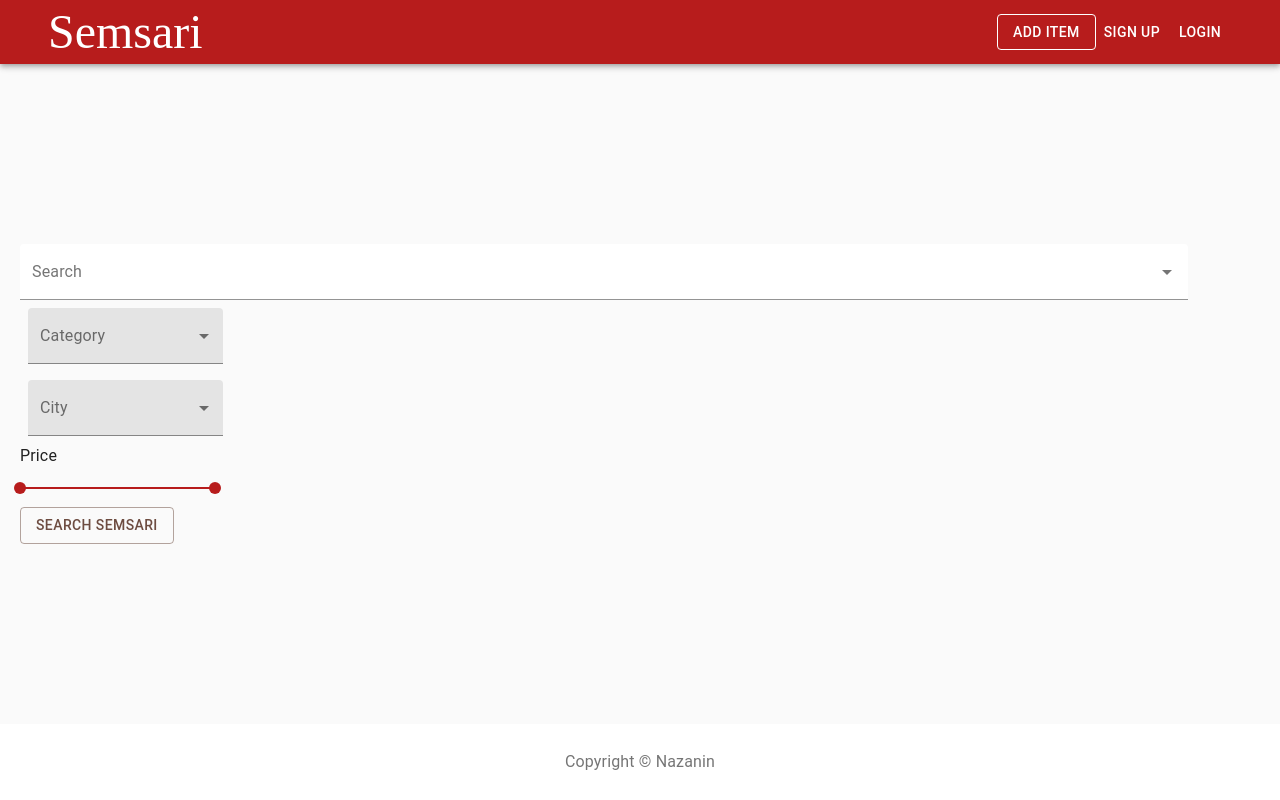
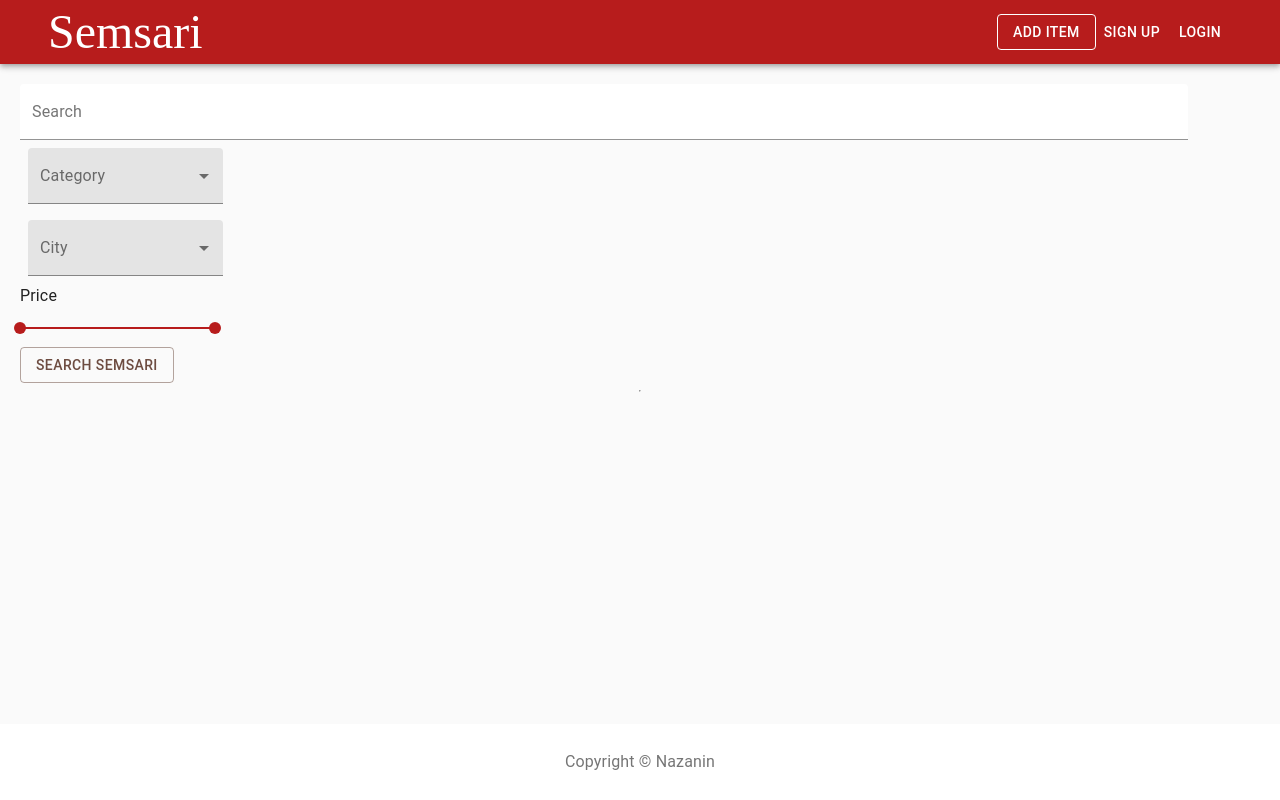
Before and after one commit to nazi-pira/semsari, a React (Create React App) app: page /search in a window 1280 px wide. Built offline with nearby package versions, Linux system fonts and the light colour scheme; a web font is replaced by a local one.

Commit message:
search (WIP)

```diff
--- a/src/components/items/ItemSearch.js
+++ b/src/components/items/ItemSearch.js
@@ -1,94 +1,46 @@
-import fetch from 'cross-fetch';
 import React from 'react';
+import { useDispatch } from 'react-redux';
+import { useHistory } from 'react-router-dom';
+
 import TextField from '@material-ui/core/TextField';
-import Autocomplete from '@material-ui/lab/Autocomplete';
-import CircularProgress from '@material-ui/core/CircularProgress';
+
 import { makeStyles } from '@material-ui/core/styles';
 
-function sleep(delay = 0) {
-  return new Promise((resolve) => {
-    setTimeout(resolve, delay);
-  });
-}
+import { getSearchResults } from '../../reducers/item.reducer';
 
 const useStyles = makeStyles(() => ({
   inputRoot: {
-    color: 'blue',
+    color: 'black',
     fontFamily: 'Roboto Mono',
     backgroundColor: '#fff',
     '&:hover': {
       backgroundColor: '#fff'
-    },
-    '&:Mui-focused': {
-      backgroundColor: 'green'
     }
   }
 }));
 export default function ItemSearch() {
-  const [open, setOpen] = React.useState(false);
-  const [options, setOptions] = React.useState([]);
-  const loading = open && options.length === 0;
-  const classes = useStyles();
+  const [search, setSearch] = React.useState(false);
+  const dispatch = useDispatch()
 
-  React.useEffect(() => {
-    let active = true;
+  const history = useHistory()
 
-    if (!loading) {
-      return undefined;
+  const handleKey = (event) => {
+    if (event.key === 'Enter') {
+      dispatch(getSearchResults({ search }))
+      history.push('/search')
+    }
   }
 
-    (async () => {
-      const response = await fetch('https://country.register.gov.uk/records.json?page-size=5000');
-      await sleep(1e3); // For demo purposes.
-      const countries = await response.json();
-
-      if (active) {
-        setOptions(Object.keys(countries).map((key) => countries[key].item[0]));
-      }
-    })();
-
-    return () => {
-      active = false;
-    };
-  }, [loading]);
-
-  React.useEffect(() => {
-    if (!open) {
-      setOptions([]);
-    }
-  }, [open]);
-
+  const classes = useStyles();
   return (
-    <Autocomplete
-      id="search"
-      classes={classes}
-      open={open}
-      onOpen={() => {
-        setOpen(true);
-      }}
-      onClose={() => {
-        setOpen(false);
-      }}
-      fullWidth
-      getOptionSelected={(option, value) => option.name === value.name}
-      getOptionLabel={(option) => option.name}
-      options={options}
-      loading={loading}
-      renderInput={(params) => (
     <TextField
-          {...params}
       label="Search"
       variant="filled"
-          style={{ backgroundColor: 'pink !important' }}
+      fullWidth
+      onChange={(e) => setSearch(e.target.value)}
+      onKeyDown={handleKey}
       InputProps={{
-            ...params.InputProps,
-            endAdornment: (
-              <>
-                {loading ? <CircularProgress color="inherit" size={20} /> : null}
-                {params.InputProps.endAdornment}
-              </>
+        className: classes.inputRoot
+      }} />
   )
-          }} />
-      )} />
-  );
 }
--- a/src/components/items/ItemsCarousel.js
+++ b/src/components/items/ItemsCarousel.js
@@ -1,5 +1,7 @@
 /* eslint-disable no-unused-vars */
 import React from 'react';
+import { useDispatch, useSelector } from 'react-redux';
+
 import { makeStyles } from '@material-ui/core/styles';
 import Grid from '@material-ui/core/Grid';
 
@@ -7,6 +9,8 @@ import Carousel from 'react-multi-carousel';
 import 'react-multi-carousel/lib/styles.css';
 
 import ItemCard from './ItemCard';
+
+import { getCarouselItems } from '../../reducers/item.reducer'
 
 const useStyles = makeStyles((theme) => ({
   card: {
@@ -34,15 +38,22 @@ const responsive = {
   }
 };
 
-export default function ItemsCarousel(props) {
+export default function ItemsCarousel() {
   const classes = useStyles()
-  const { items } = props
+
+  const { carouselItems } = useSelector((state) => state.item)
+  const dispatch = useDispatch()
+
+  React.useEffect(() => {
+    dispatch(getCarouselItems({ sort: 'created', order: 'desc', limit: 20 }))
+  }, [dispatch])
+
   return (
     <Carousel
       responsive={responsive}
       infinite>
       {
-        items.map((item) => {
+        carouselItems.map((item) => {
           return (
             <div className={classes.card} key={item._id}>
               <ItemCard item={item} />
--- a/src/pages/LandingPage.js
+++ b/src/pages/LandingPage.js
@@ -14,7 +14,7 @@ import ItemsCarousel from '../components/items/ItemsCarousel'
 
 import backgroundImage from '../assets/heroPic.jpg'
 
-import { getItemsByQuery } from '../reducers/item.reducer'
+import { getCarouselItems } from '../reducers/item.reducer'
 
 const useStyles = makeStyles((theme) => ({
   root: {
@@ -51,11 +51,11 @@ const WhiteTextTypography = withStyles({
 
 export default function LandingPage() {
   const classes = useStyles();
-  const { items } = useSelector((state) => state.item)
   const dispatch = useDispatch()
   useEffect(() => {
-    dispatch(getItemsByQuery({ sort: 'created', order: 'desc', limit: 20 }))
+    dispatch(getCarouselItems({ sort: 'created', order: 'desc', limit: 20 }))
   }, [dispatch])
+
   return (
     <div className={classes.root}>
       <Container component="main" className={classes.container}>
@@ -67,7 +67,7 @@ export default function LandingPage() {
           <WhiteTextTypography variant="h4" align="center" color="primary" gutterBottom>Recently added</WhiteTextTypography>
           <hr className={classes.hr} />
           <Box marginBottom={1} flexGrow="grow">
-            <ItemsCarousel items={items} />
+            <ItemsCarousel />
           </Box>
         </Box>
       </Container>
--- a/src/pages/ProfilePage.js
+++ b/src/pages/ProfilePage.js
@@ -13,7 +13,6 @@ import { Link as RouterLink } from 'react-router-dom';
 
 import ItemCard from '../components/items/ItemCard'
 import { getMyItems } from '../reducers/item.reducer'
-
 
 const useStyles = makeStyles((theme) => ({
   container: {
--- a/src/pages/SearchPage.js
+++ b/src/pages/SearchPage.js
@@ -1,4 +1,7 @@
 import React from 'react';
+
+import { useDispatch, useSelector } from 'react-redux';
+
 import { makeStyles } from '@material-ui/core/styles';
 import Grid from '@material-ui/core/Grid';
 import InputLabel from '@material-ui/core/InputLabel';
@@ -11,11 +14,13 @@ import Button from '@material-ui/core/Button';
 import Box from '@material-ui/core/Box';
 
 import ItemSearch from '../components/items/ItemSearch';
+import ItemCard from '../components/items/ItemCard';
 
 const useStyles = makeStyles((theme) => ({
   root: {
     flexGrow: 1,
     display: 'flex',
+    flexDirection: 'column',
     wrap: 'wrap',
     padding: '20px'
   },
@@ -46,11 +51,12 @@ function valuetext(value) {
 
 export default function SearchItemPage() {
   const classes = useStyles();
-  const [item, setItem] = React.useState('');
+  const [something, setSomething] = React.useState('');
   const [value, setValue] = React.useState([0, 5000]);
+  const { searchResult } = useSelector((state) => state.item)
 
   const handleChange = (event) => {
-    setItem(event.target.value);
+    setSomething(event.target.value);
   };
   const handleSlide = (event, newValue) => {
     setValue(newValue);
@@ -68,7 +74,7 @@ export default function SearchItemPage() {
                 <Select
                   labelId="demo-simple-select-filled-label"
                   id="demo-simple-select-filled"
-                  value={item}
+                  value={something}
                   onChange={handleChange}>
                   <MenuItem value=""> <em>All</em></MenuItem>
                   <MenuItem value={10}>Book</MenuItem>
@@ -83,7 +89,7 @@ export default function SearchItemPage() {
                   <Select
                     labelId="demo-simple-select-filled-label"
                     id="demo-simple-select-filled"
-                    value={item}
+                    value={something}
                     onChange={handleChange}>
                     <MenuItem value="">
                       <em>All</em>
@@ -115,6 +121,15 @@ export default function SearchItemPage() {
           </Box>
         </Grid>
       </Grid>
+      <hr />
+      <Grid container spacing={1} xs={12} justify="center">
+        {searchResult?.map((item) => {
+          return (
+            <Grid item>
+              <ItemCard item={item} />
+            </Grid>)
+        })}
+      </Grid>
     </div>
   );
 }
--- a/src/reducers/item.reducer.js
+++ b/src/reducers/item.reducer.js
@@ -8,19 +8,27 @@ import { alertActions } from './alert.reducer'
 export const itemSlice = createSlice({
   name: 'item',
   initialState: {
-    items: [],
+    carouselItems: [],
     item: null,
-    myItems: []
+    myItems: [],
+    searchResult: []
+
   },
   reducers: {
     setItems: (state, action) => {
       state.items = action.payload
+    },
+    setCarouselItems: (state, action) => {
+      state.carouselItems = action.payload
     },
     setMyItems: (state, action) => {
       state.myItems = action.payload
     },
     setItem: (state, action) => {
       state.item = action.payload
+    },
+    setSearchResult: (state, action) => {
+      state.searchResult = action.payload
     }
   }
 
@@ -28,7 +36,7 @@ export const itemSlice = createSlice({
 
 export const { actions } = itemSlice
 
-export const getItemsByQuery = (queryParams) => {
+export const getCarouselItems = (queryParams) => {
   return async (dispatch) => {
     try {
       const response = await fetch(`${BACKEND_BASE_URL}/api/item/${parseQuery(queryParams)}`,
@@ -38,7 +46,28 @@ export const getItemsByQuery = (queryParams) => {
         })
       if (response.status === 200) {
         const items = await response.json()
-        dispatch(actions.setItems(items))
+        dispatch(actions.setCarouselItems(items))
+      } else {
+        const { message } = await response.json()
+        dispatch(alertActions.error(message))
+      }
+    } catch (err) {
+      dispatch(alertActions.error(err.toString()))
+    }
+  }
+}
+
+export const getSearchResults = (queryParams) => {
+  return async (dispatch) => {
+    try {
+      const response = await fetch(`${BACKEND_BASE_URL}/api/item/${parseQuery(queryParams)}`,
+        {
+          method: 'GET',
+          headers: { 'Content-Type': 'application/json' }
+        })
+      if (response.status === 200) {
+        const items = await response.json()
+        dispatch(actions.setSearchResult(items))
       } else {
         const { message } = await response.json()
         dispatch(alertActions.error(message))
```
Lines whose indentation alone changed are shown as unchanged.
